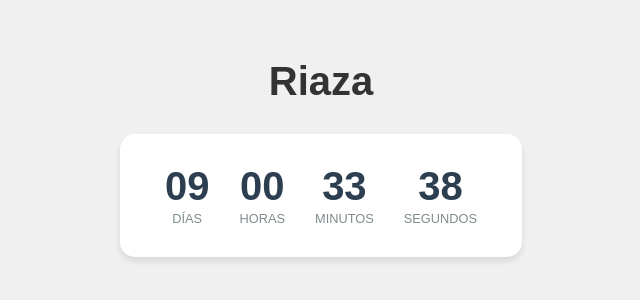
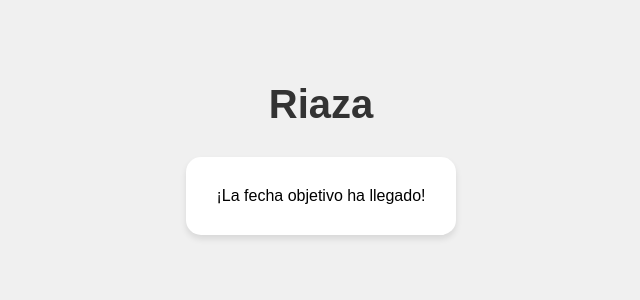
Before and after one commit to test4862/count.riaza, a plain HTML site: page index.html in a window 1280 px wide. Shown: the part 242-542 px from the top of the page, without its empty margins (319-959 px from the left). Drawn offline with Linux system fonts and the light colour scheme.

Commit message:
Update index.html

```diff
--- a/index.html
+++ b/index.html
@@ -78,7 +78,7 @@
         }
 
         function actualizarContador() {
-            const fechaObjetivo = new Date("2025-01-24T23:59:59").getTime();
+            const fechaObjetivo = new Date("2025-01-15T00:37:00").getTime();
             const ahora = new Date().getTime();
             const diferencia = fechaObjetivo - ahora;
 
```
